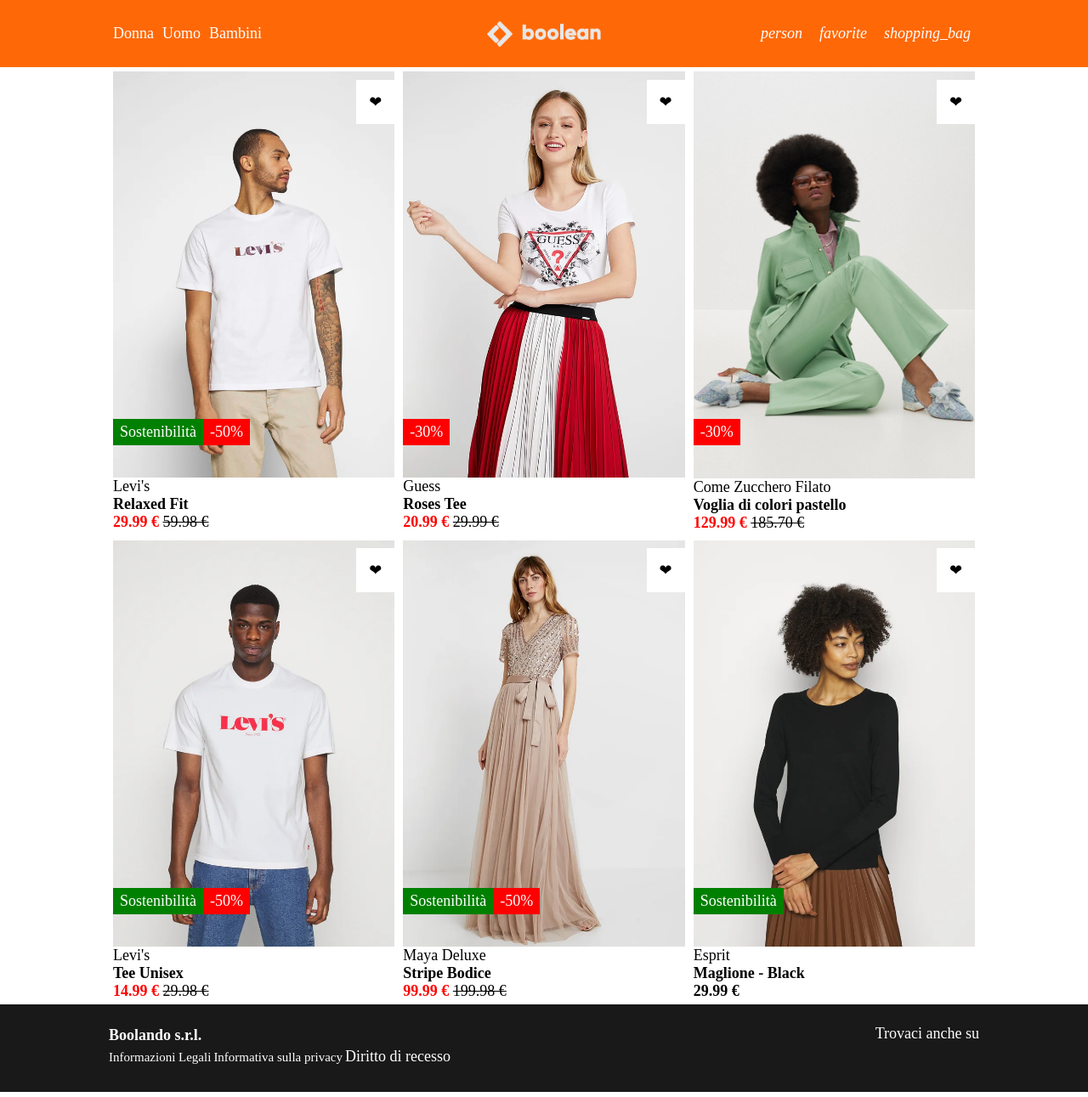
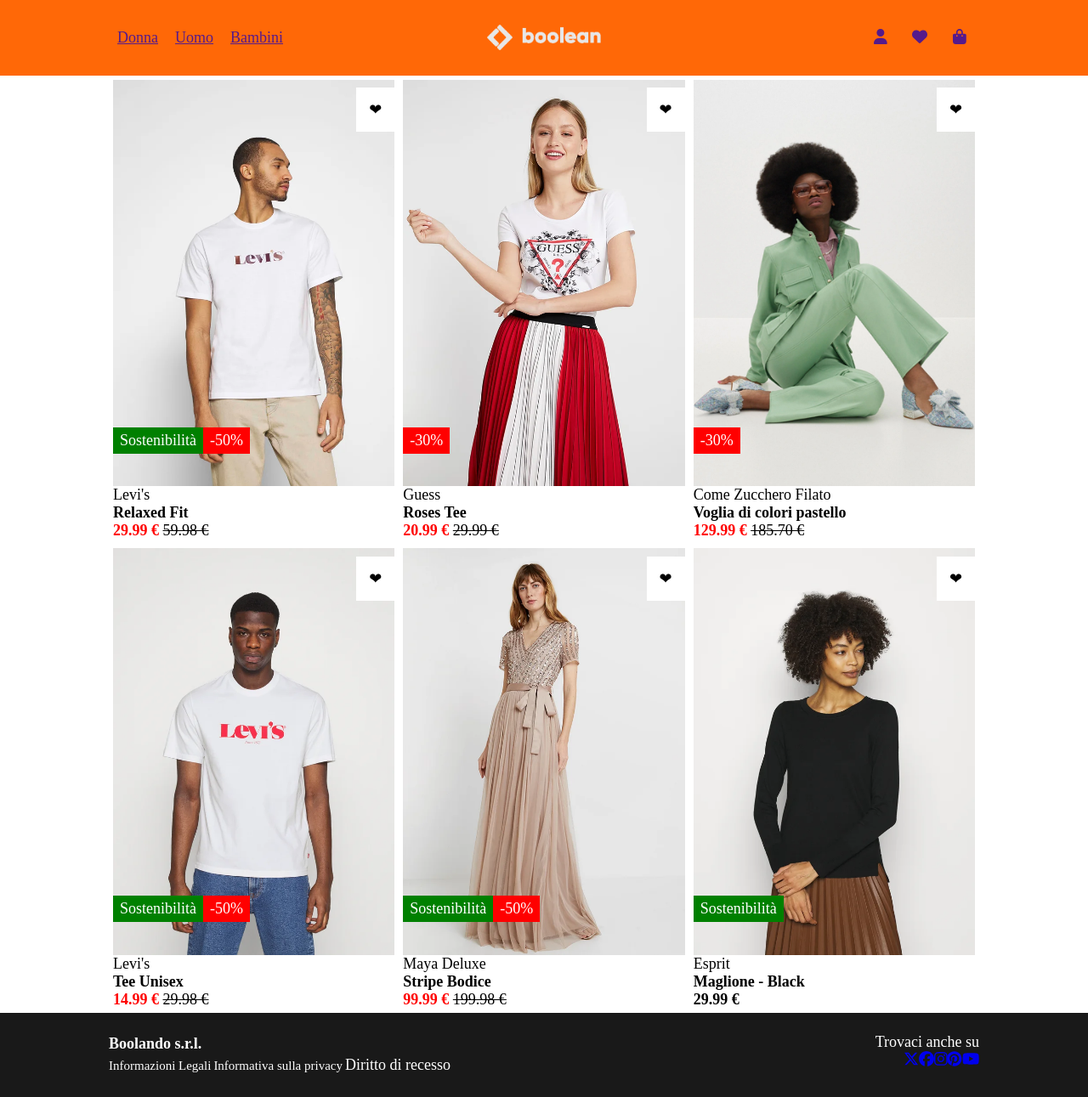
Before and after one commit to giorgettaR/vite-boolando, a Vue app: page / in a window 1280 px wide. Shown: the whole page at 85% size. Built offline with nearby package versions, Linux system fonts and the light colour scheme; data requests are answered from the project's data file.

Commit message:
FIX fontawsome icons

```diff
--- a/package.json
+++ b/package.json
@@ -10,6 +10,11 @@
     "server": "j-sonserver --watch db.json"
   },
   "dependencies": {
+    "@fortawesome/fontawesome-svg-core": "^6.6.0",
+    "@fortawesome/free-brands-svg-icons": "^6.6.0",
+    "@fortawesome/free-regular-svg-icons": "^6.6.0",
+    "@fortawesome/free-solid-svg-icons": "^6.6.0",
+    "@fortawesome/vue-fontawesome": "^3.0.8",
     "axios": "^1.6.8",
     "json-server": "^1.0.0-alpha.23",
     "sass": "^1.74.1",
--- a/src/components/FooterSection.vue
+++ b/src/components/FooterSection.vue
@@ -16,11 +16,11 @@ export default  {
                 </div>
                 <div class="col-social" >
                     <span>Trovaci anche su</span><br>
-                    <span><a href="#" class="fa fa-twitter"></a></span>
-                    <span><a href="#" class="fa fa-facebook"></a></span>
-                    <span><a href="#" class="fa fa-instagram"></a></span>
-                    <span><a href="#" class="fa fa-pinterest"></a></span>
-                    <span><a href="#" class="fa fa-youtube"></a></span>
+                    <span><a href="#"><font-awesome-icon :icon="['fab', 'x-twitter']" /></a></span>
+                    <span><a href="#"><font-awesome-icon :icon="['fab', 'facebook']" /></a></span>
+                    <span><a href="#"><font-awesome-icon :icon="['fab', 'instagram']" /></a></span>
+                    <span><a href="#"><font-awesome-icon :icon="['fab', 'pinterest']" /></a></span>
+                    <span><a href="#"><font-awesome-icon :icon="['fab', 'youtube']" /></a></span>
                 </div>
             </div>
         </section>
--- a/src/components/HeaderSection.vue
+++ b/src/components/HeaderSection.vue
@@ -9,17 +9,17 @@ export default  {
         <section class="container horizontal">
             <div class="row">
                 <div class="col-categories flex" >
-                    <span>Donna</span>
-                    <span>Uomo</span>
-                    <span>Bambini</span>
+                    <span><a href="">Donna</a></span>
+                    <span><a href="">Uomo</a></span>
+                    <span><a href="">Bambini</a></span>
                 </div>
                 <div class="col-logo">
                     <img src="/img/boolean-logo.png" alt="">
                 </div>
                 <div class="col-nav flex" >
-                    <span><i class="material-icons">person</i></span>
-                    <span><i class="material-icons">favorite</i></span>
-                    <span><i class="material-icons">shopping_bag</i></span>
+                    <span><a href=""><font-awesome-icon :icon="['fas', 'user']" /></a></span>
+                    <span><a href=""><font-awesome-icon :icon="['fas', 'heart']" /></a></span>
+                    <span><a href=""><font-awesome-icon :icon="['fas', 'bag-shopping']" /></a></span>
                 </div>
             </div>
         </section>
--- a/src/main.js
+++ b/src/main.js
@@ -1,4 +1,20 @@
 import { createApp } from 'vue'
 import App from './App.vue'
 
-createApp(App).mount('#app')
+/* import the fontawesome core */
+import { library } from '@fortawesome/fontawesome-svg-core'
+
+/* import font awesome icon component */
+import { FontAwesomeIcon } from '@fortawesome/vue-fontawesome'
+
+// import icons
+import { faUser, faHeart, faShoppingBag } from '@fortawesome/free-solid-svg-icons'
+import { faXTwitter, faFacebook, faInstagram, faPinterest, faYoutube } from '@fortawesome/free-brands-svg-icons'
+
+library.add(faUser, faHeart, faShoppingBag, faXTwitter, faFacebook, faInstagram, faPinterest, faYoutube)
+
+const app = createApp(App)
+
+app.component('font-awesome-icon', FontAwesomeIcon)
+
+app.mount('#app')
```
Also changed, not shown: 1 other file (tests, documents, lock files or other folders).
